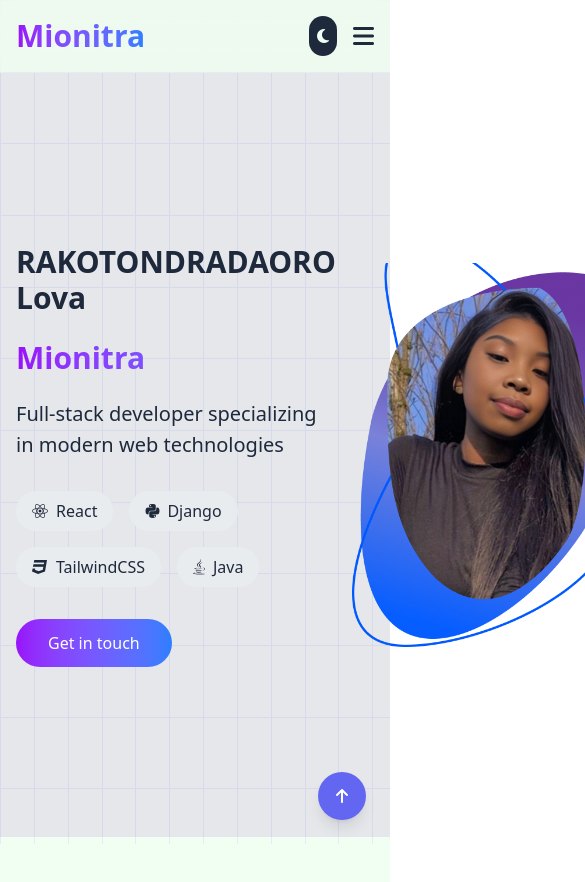
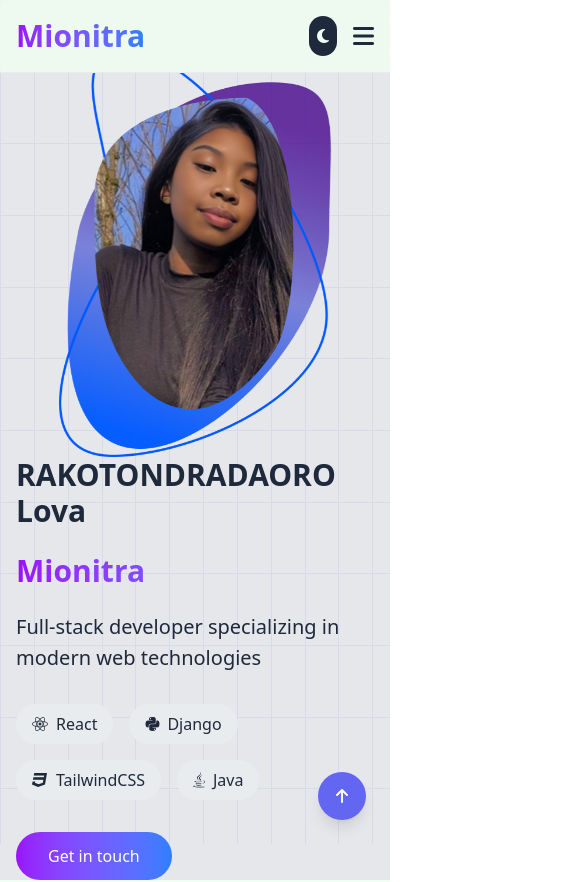
Before and after one commit to Mionitra/portfolio-2025, a React (Vite) app: page / in a window 390 px wide. Shown: the top 882 px of the page, 585 px wide, since content can reach past the window. Built offline with nearby package versions, Linux system fonts and the light colour scheme.

Commit message:
responsive hero section

```diff
--- a/src/components/HeroSection.jsx
+++ b/src/components/HeroSection.jsx
@@ -29,7 +29,7 @@ const HeroSection = ({ darkMode }) => {
   }, []);
 
   return (
-    <section id="home" className="relative min-h-[calc(100vh-80px)] flex justify-around flex-row-reverse items-center md:px-20">
+    <section id="home" className="relative min-h-[calc(100vh-80px)] flex justify-around flex-col md:flex-row-reverse items-center md:px-20">
       <img src="/media/images/Mionitra1.png" alt="" className='h-96' />
 
       <div className="container mx-auto px-4 z-10">
```
